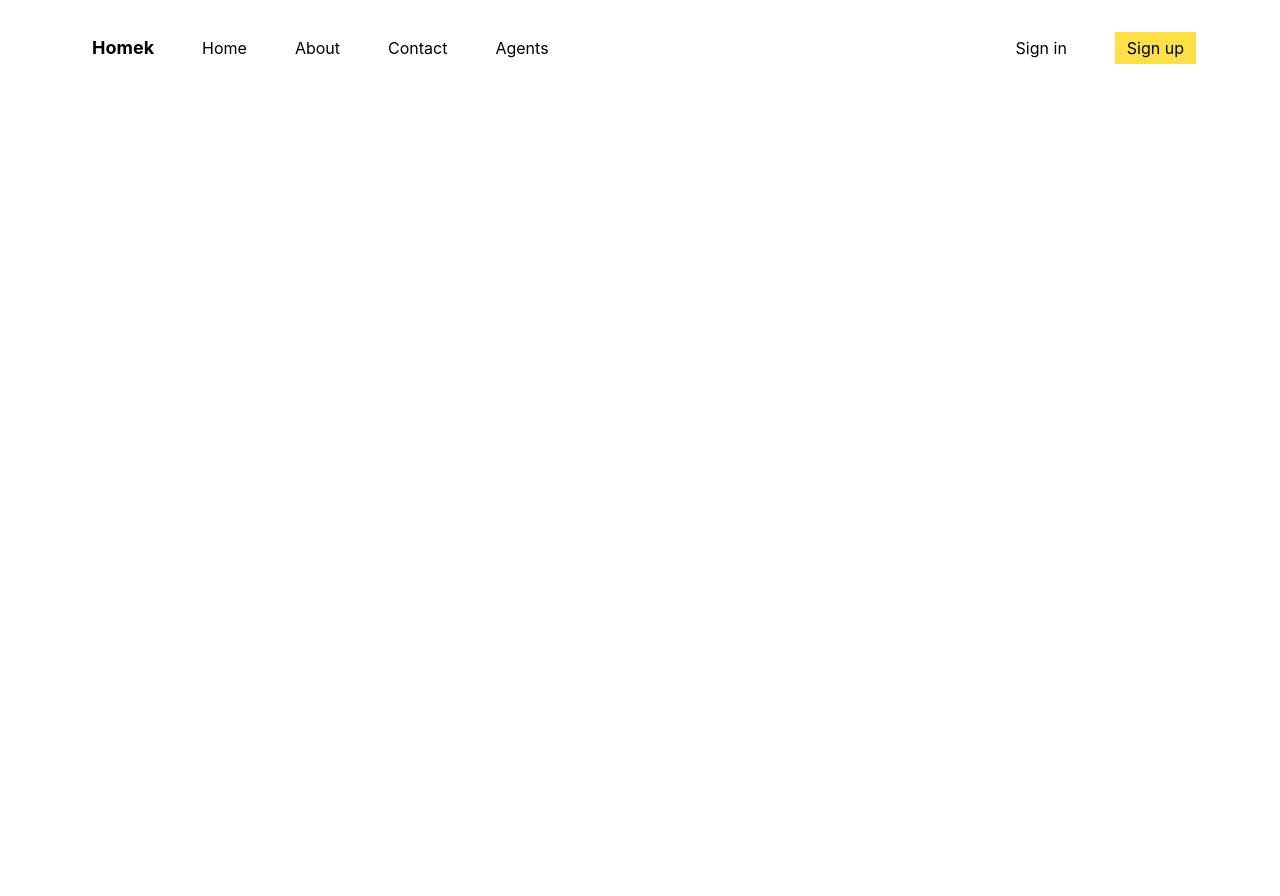
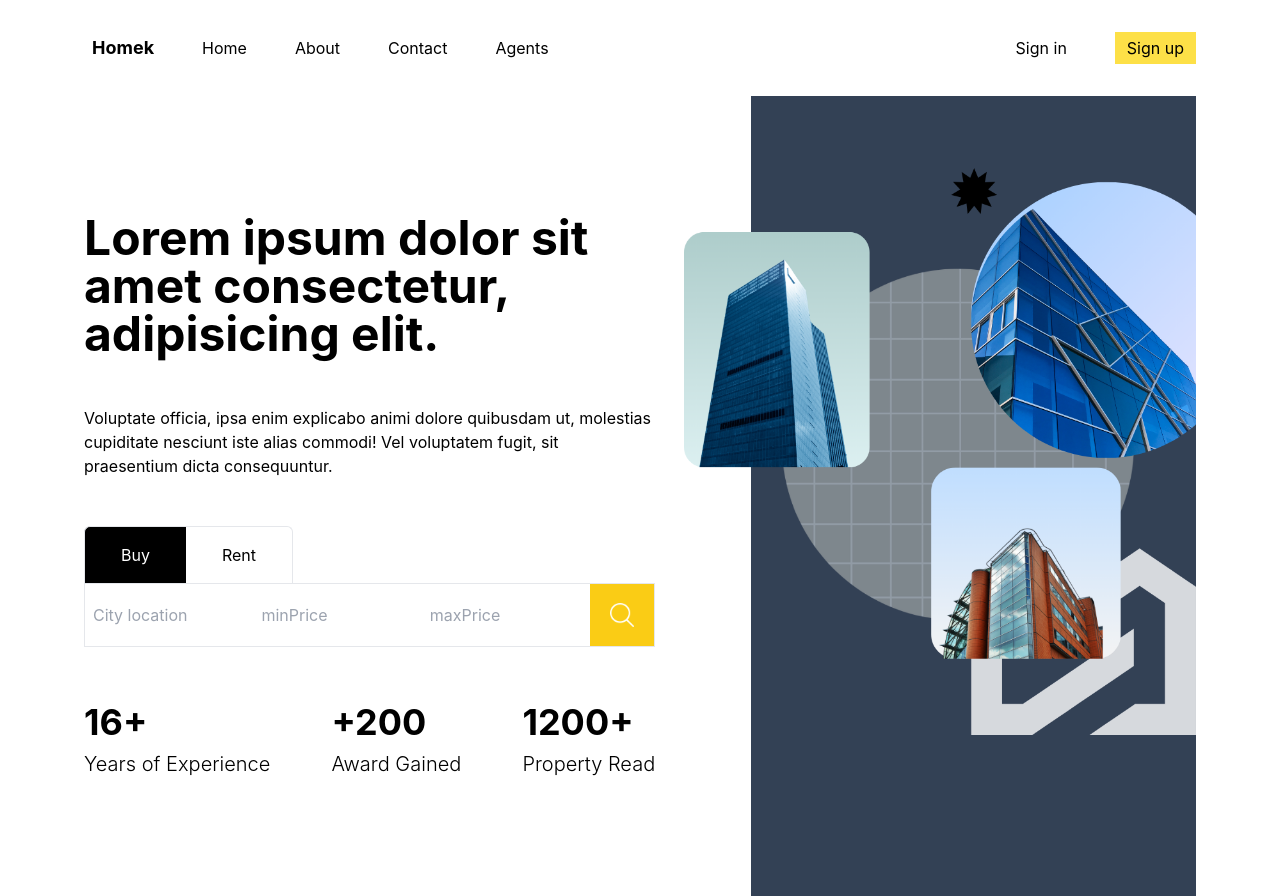
Before and after one commit to idzibart/real-estate, a React (Create React App) app in the folder client/: page / in a window 1280 px wide. Before the commit the page ends 800 px from the top, so only its background shows below. Built offline with nearby package versions, Linux system fonts and the light colour scheme; the HTML template or start-up script is replaced by a standard one.

Commit message:
home page init

```diff
--- a/client/src/App.tsx
+++ b/client/src/App.tsx
@@ -1,10 +1,12 @@
 import React from "react";
 import Navbar from "./components/Navbar";
+import Home from "./routes/home";
 
 function App() {
   return (
     <div className="m-auto h-screen max-w-[1366px] px-5 md:max-w-2xl lg:max-w-4xl xl:max-w-6xl">
       <Navbar />
+      <Home />
     </div>
   );
 }
--- /dev/null
+++ b/client/src/components/SearchBar.tsx
@@ -0,0 +1,60 @@
+import React, { useState } from "react";
+
+interface QueryState {
+  type: "buy" | "rent";
+  location: string;
+  maxPrice: string;
+  minPrice: string;
+}
+
+const types: Array<"buy" | "rent"> = ["buy", "rent"];
+
+const SearchBar = () => {
+  const [query, setQuery] = useState<QueryState>({
+    type: "buy",
+    location: "",
+    maxPrice: "0",
+    minPrice: "0",
+  });
+
+  const switchType = (val: "buy" | "rent") => {
+    setQuery((prev) => ({ ...prev, type: val }));
+  };
+  return (
+    <div className="w-full">
+      <div>
+        {types.map((type) => (
+          <button
+            className={`border border-b-0 px-9 py-4 capitalize first:rounded-tl-md first:border-r-0 last:rounded-tr-md last:border-l-0 ${query.type === type ? "bg-black text-white" : "bg-white"}`}
+            key={type}
+            onClick={() => switchType(type)}
+          >
+            {type}
+          </button>
+        ))}
+      </div>
+      <form className="flex h-16 justify-between gap-1 border [&>*]:border-0 [&>input]:px-1 xl:[&>input]:px-2 [&>input]:w-1/4">
+        <input type="text" name="location" placeholder="City location" />
+        <input
+          type="text"
+          name="minPrice"
+          min={0}
+          max={10000000}
+          placeholder="minPrice"
+        />
+        <input
+          type="text"
+          name="maxPrice"
+          min={0}
+          max={10000000}
+          placeholder="maxPrice"
+        />
+        <button className="bg-primary w-16 items-center justify-center flex">
+          <img src="search.png" alt="" className="h-8 w-8 p-1 text-white" />
+        </button>
+      </form>
+    </div>
+  );
+};
+
+export default SearchBar;
--- a/client/src/index.css
+++ b/client/src/index.css
@@ -14,6 +14,16 @@ body {
   overflow: hidden;
 }
 
+h1 {
+  font-weight: bold;
+  font-size: 36px;
+}
+
+h2 {
+  font-size: 20px;
+  font-weight: 300;
+}
+
 a {
   text-decoration: none;
   color: inherit;
--- /dev/null
+++ b/client/src/routes/home.tsx
@@ -0,0 +1,45 @@
+import React from "react";
+import SearchBar from "../components/SearchBar";
+
+const Home = () => {
+  return (
+    <div className="flex h-full">
+      <div className="w-full lg:w-3/5">
+        <div className="flex h-full flex-col justify-center gap-12 pr-24">
+          <h1 className="text-5xl font-bold">
+            Lorem ipsum dolor sit amet consectetur, adipisicing elit.
+          </h1>
+          <p>
+            Voluptate officia, ipsa enim explicabo animi dolore quibusdam ut,
+            molestias cupiditate nesciunt iste alias commodi! Vel voluptatem
+            fugit, sit praesentium dicta consequuntur.
+          </p>
+          <SearchBar />
+          <div className="flex justify-between">
+            <div>
+              <h1>16+</h1>
+              <h2>Years of Experience</h2>
+            </div>
+            <div>
+              <h1>+200</h1>
+              <h2>Award Gained</h2>
+            </div>
+            <div>
+              <h1>1200+</h1>
+              <h2>Property Read</h2>
+            </div>
+          </div>
+        </div>
+      </div>
+      <div className="bg-secondary relative hidden w-2/5 items-center lg:block">
+        <img
+          src="/bg.png"
+          alt=""
+          className="absolute right-0 w-[115%] max-w-none"
+        />
+      </div>
+    </div>
+  );
+};
+
+export default Home;
--- a/client/tailwind.config.js
+++ b/client/tailwind.config.js
@@ -3,7 +3,7 @@ module.exports = {
   content: ["./src/**/*.{js,jsx,ts,tsx}"],
   theme: {
     extend: {
-      colors: { primary: "#facc15 " },
+      colors: { primary: "#facc15", secondary: "#334155" },
     },
   },
   plugins: [],
```
Also changed, not shown: client/public/bg.png (added), client/public/search.png (added).
